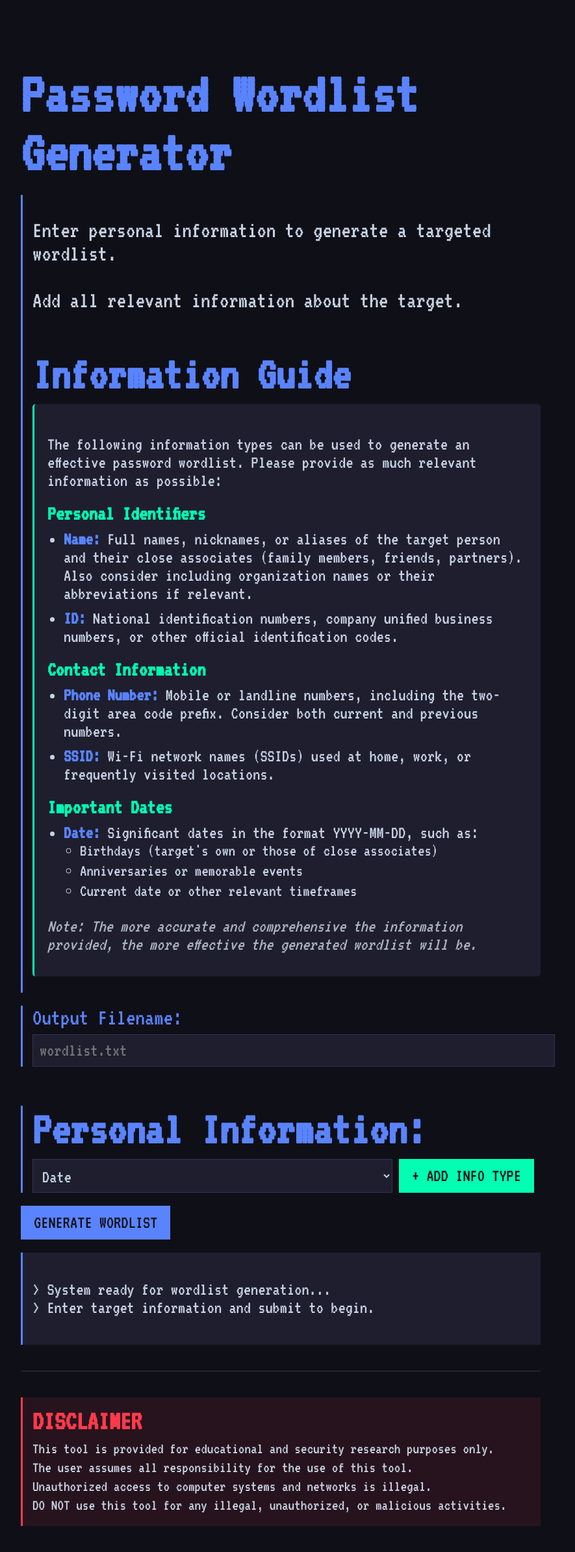
After one commit to 1PingSun/HackMaster-Pi, a FastAPI app: template templates/Wi-Fi/wordlist-generator.html in a window 1280 px wide. The commit adds this page. Shown: the whole page at 65% size, without its empty margins (208-1093 px from the left). Run offline with FastAPI, Linux system fonts and the light colour scheme; the template is opened without the code that fills it, so the values that code supplies are empty.

Commit message:
2025-03-30 Add wordlist generator front-end page

```diff
--- a/main.py
+++ b/main.py
@@ -16,6 +16,13 @@ def read_root(request: Request):
         {"request": request, "message": "Hello, World!"}
     )
 
+@app.get("/Wi-Fi/wordlist-generator", response_class=HTMLResponse)
+def read_wordlist_generator(request: Request):
+    return templates.TemplateResponse(
+        "Wi-Fi/wordlist-generator.html",
+        {"request": request, "message": "Wordlist Generator"}
+    )
+
 if __name__ == "__main__":
     import uvicorn
     uvicorn.run(app, host='0.0.0.0', port=4000)
--- a/static/css/styles.css
+++ b/static/css/styles.css
@@ -83,3 +83,29 @@ h2 {
 .card a:hover {
     text-decoration: underline;
 }
+
+/* ===== footer ===== */
+
+.footer {
+    margin-top: 40px;
+    padding-top: 20px;
+    border-top: 1px solid #323259;
+}
+
+.disclaimer {
+    background-color: rgba(255, 58, 76, 0.1);
+    border-left: 3px solid #ff3a4c;
+    padding: 15px;
+    margin-top: 20px;
+}
+
+.disclaimer h3 {
+    color: #ff3a4c;
+    margin-top: 0;
+    margin-bottom: 10px;
+}
+
+.disclaimer p {
+    font-size: 24px;
+    margin: 5px 0;
+}
--- /dev/null
+++ b/templates/Wi-Fi/wordlist-generator.html
@@ -0,0 +1,487 @@
+<!DOCTYPE html>
+<html lang="en">
+<head>
+    <title>Password Wordlist Generator</title>
+    <meta charset="UTF-8">
+    <meta name="viewport" content="width=device-width, initial-scale=1.0">
+    <link rel="stylesheet" href="{{ url_for('static', path='/css/styles.css') }}">
+    <meta name="theme-color" content="#0f0f17">
+    <style>
+        /* 補充樣式，僅針對字典生成器頁面 */
+        .form-group {
+            margin-bottom: 20px;
+            border-left: 3px solid #5a84ff;
+            padding-left: 15px;
+        }
+
+        .info-section {
+            margin-bottom: 25px;
+            padding-bottom: 10px;
+            border-bottom: 1px dashed #323259;
+        }
+
+        .info-section-title {
+            display: flex;
+            justify-content: space-between;
+            align-items: center;
+            margin-bottom: 10px;
+        }
+
+        .info-values {
+            margin-left: 20px;
+        }
+
+        label {
+            display: block;
+            margin-bottom: 8px;
+            color: #5a84ff;
+        }
+
+        input, select {
+            width: 100%;
+            padding: 10px;
+            background-color: #1e1e2f;
+            border: 1px solid #323259;
+            color: #c7d3e3;
+            font-family: 'VT323', monospace;
+            font-size: 28px;
+        }
+
+        button {
+            background-color: #5a84ff;
+            color: #0f0f17;
+            border: none;
+            padding: 12px 20px;
+            cursor: pointer;
+            font-family: 'VT323', monospace;
+            font-size: 28px;
+            text-transform: uppercase;
+            margin-right: 10px;
+            transition: background-color 0.3s;
+        }
+
+        button:hover {
+            background-color: #7a9cff;
+        }
+
+        .delete-btn {
+            background-color: #ff3a4c;
+            padding: 5px 10px;
+            font-size: 24px;
+        }
+
+        .delete-btn:hover {
+            background-color: #ff5a6c;
+        }
+
+        .add-btn {
+            background-color: #00ffb3;
+            color: #0f0f17;
+        }
+
+        .add-btn:hover {
+            background-color: #2affc1;
+        }
+
+        .input-group {
+            display: flex;
+            margin-bottom: 10px;
+        }
+
+        .input-group input, .input-group select {
+            flex: 1;
+            margin-right: 10px;
+        }
+
+        .input-group button {
+            width: auto;
+        }
+
+        .terminal-output {
+            background-color: #1e1e2f;
+            padding: 15px;
+            border-left: 3px solid #5a84ff;
+            margin-top: 20px;
+            white-space: pre-wrap;
+            min-height: 100px;
+            font-size: 28px;
+        }
+
+        .blink {
+            animation: blink 1s infinite;
+        }
+
+        @keyframes blink {
+            50% { opacity: 0; }
+        }
+
+        .status {
+            margin-top: 20px;
+            padding: 10px;
+            border-left: 3px solid #00ffb3;
+            font-size: 28px;
+        }
+
+        .status.error {
+            border-left-color: #ff3a4c;
+        }
+
+        .value-tag {
+            display: inline-block;
+            background-color: #1e1e2f;
+            color: #c7d3e3;
+            padding: 5px 10px;
+            margin: 5px;
+            border-radius: 3px;
+            border-left: 2px solid #00ffb3;
+            font-size: 28px;
+        }
+
+        .info-guide {
+            background-color: #1e1e2f;
+            padding: 20px;
+            border-radius: 5px;
+            border-left: 3px solid #00ffb3;
+            margin-bottom: 25px;
+        }
+
+        .info-guide p {
+            margin-bottom: 15px;
+            font-size: 28px;
+        }
+
+        .info-guide h3 {
+            color: #00ffb3;
+            margin-top: 20px;
+            margin-bottom: 10px;
+            font-size: 32px;
+        }
+
+        .info-guide ul {
+            margin: 0;
+            padding-left: 25px;
+        }
+
+        .info-guide li {
+            margin-bottom: 10px;
+            font-size: 28px;
+        }
+
+        .info-guide ul ul li {
+            font-size: 26px;
+            margin-bottom: 5px;
+        }
+
+        .info-guide strong {
+            color: #5a84ff;
+        }
+
+        .info-guide em {
+            color: #aab1c0;
+            font-style: italic;
+        }
+
+        /* 確保一致的標題顏色 */
+        h1 {
+            color: #5a84ff;
+        }
+
+        h3 {
+            color: #00ffb3;
+        }
+
+        .footer {
+            margin-top: 40px;
+            padding-top: 20px;
+            border-top: 1px solid #323259;
+        }
+
+        .disclaimer {
+            background-color: rgba(255, 58, 76, 0.1);
+            border-left: 3px solid #ff3a4c;
+            padding: 15px;
+            margin-top: 20px;
+        }
+
+        .disclaimer h3 {
+            color: #ff3a4c;
+            margin-top: 0;
+            margin-bottom: 10px;
+        }
+
+        .disclaimer p {
+            font-size: 24px;
+            margin: 5px 0;
+        }
+    </style>
+</head>
+<body>
+    <div class="container">
+        <h1>Password Wordlist Generator</h1>
+
+        <div class="form-group">
+            <p>Enter personal information to generate a targeted wordlist.</p>
+            <p>Add all relevant information about the target.</p>
+
+            <h2>Information Guide</h2>
+            <div class="info-guide">
+                <p>The following information types can be used to generate an effective password wordlist. Please provide as much relevant information as possible:</p>
+
+                <h3>Personal Identifiers</h3>
+                <ul>
+                    <li><strong>Name:</strong> Full names, nicknames, or aliases of the target person and their close associates (family members, friends, partners). Also consider including organization names or their abbreviations if relevant.</li>
+                    <li><strong>ID:</strong> National identification numbers, company unified business numbers, or other official identification codes.</li>
+                </ul>
+
+                <h3>Contact Information</h3>
+                <ul>
+                    <li><strong>Phone Number:</strong> Mobile or landline numbers, including the two-digit area code prefix. Consider both current and previous numbers.</li>
+                    <li><strong>SSID:</strong> Wi-Fi network names (SSIDs) used at home, work, or frequently visited locations.</li>
+                </ul>
+
+                <h3>Important Dates</h3>
+                <ul>
+                    <li><strong>Date:</strong> Significant dates in the format YYYY-MM-DD, such as:
+                        <ul>
+                            <li>Birthdays (target's own or those of close associates)</li>
+                            <li>Anniversaries or memorable events</li>
+                            <li>Current date or other relevant timeframes</li>
+                        </ul>
+                    </li>
+                </ul>
+
+                <p><em>Note: The more accurate and comprehensive the information provided, the more effective the generated wordlist will be.</em></p>
+            </div>
+        </div>
+
+        <form id="wordlistForm">
+            <div class="form-group">
+                <label for="output_filename">Output Filename:</label>
+                <input type="text" id="output_filename" name="output_filename" placeholder="wordlist.txt" required>
+            </div>
+
+            <div class="form-group">
+                <h2>Personal Information:</h2>
+                <div id="info-container">
+                    <!-- 資訊類別區塊會動態加入這裡 -->
+                </div>
+
+                <div class="input-group">
+                    <select id="new_info_type">
+                        <option value="date">Date</option>
+                        <option value="tel">Phone Number</option>
+                        <option value="name">Name</option>
+                        <option value="ID">ID Number</option>
+                        <option value="SSID">Wi-Fi SSID</option>
+                    </select>
+                    <button type="button" class="add-btn" onclick="addInfoType()">+ Add Info Type</button>
+                </div>
+            </div>
+
+            <button type="submit">Generate Wordlist</button>
+        </form>
+
+        <div class="terminal-output" id="output">
+> System ready for wordlist generation...
+> Enter target information and submit to begin.
+        </div>
+
+        <div class="status" id="status" style="display: none;">
+            Processing request...
+        </div>
+
+        <footer class="footer">
+            <div class="disclaimer">
+                <h3>DISCLAIMER</h3>
+                <p>This tool is provided for educational and security research purposes only.</p>
+                <p>The user assumes all responsibility for the use of this tool.</p>
+                <p>Unauthorized access to computer systems and networks is illegal.</p>
+                <p>DO NOT use this tool for any illegal, unauthorized, or malicious activities.</p>
+            </div>
+        </footer>
+    </div>
+
+    <script>
+        // 用來存儲所有資訊的物件
+        let infoData = {};
+
+        // 添加新的資訊類別
+        function addInfoType() {
+            const infoType = document.getElementById('new_info_type').value;
+            const infoTypeText = document.getElementById('new_info_type').options[document.getElementById('new_info_type').selectedIndex].text;
+
+            // 檢查是否已存在此類別
+            if (document.getElementById(`section-${infoType}`)) {
+                alert(`${infoTypeText} is already added.`);
+                return;
+            }
+
+            // 初始化資料結構
+            if (!infoData[infoType]) {
+                infoData[infoType] = [];
+            }
+
+            const container = document.getElementById('info-container');
+
+            // 創建新的資訊類別區塊
+            const sectionDiv = document.createElement('div');
+            sectionDiv.className = 'info-section';
+            sectionDiv.id = `section-${infoType}`;
+
+            sectionDiv.innerHTML = `
+                <div class="info-section-title">
+                    <h3>${infoTypeText}</h3>
+                    <button type="button" class="delete-btn" onclick="removeInfoType('${infoType}')">Remove this type</button>
+                </div>
+                <div class="input-group">
+                    <input type="text" id="new_value_${infoType}" placeholder="Enter ${infoTypeText.toLowerCase()} value">
+                    <button type="button" class="add-btn" onclick="addInfoValue('${infoType}')">Add</button>
+                </div>
+                <div class="info-values" id="values-${infoType}">
+                    <!-- 該類別的值會動態加入這裡 -->
+                </div>
+            `;
+
+            container.appendChild(sectionDiv);
+        }
+
+        // 移除資訊類別
+        function removeInfoType(infoType) {
+            const sectionElement = document.getElementById(`section-${infoType}`);
+            if (sectionElement) {
+                sectionElement.remove();
+                // 從資料中移除
+                delete infoData[infoType];
+            }
+        }
+
+        // 添加資訊值
+        function addInfoValue(infoType) {
+            const inputElement = document.getElementById(`new_value_${infoType}`);
+            const value = inputElement.value.trim();
+
+            if (!value) {
+                alert("Please enter a value.");
+                return;
+            }
+
+            // 檢查是否重複
+            if (infoData[infoType].includes(value)) {
+                alert("This value is already added.");
+                return;
+            }
+
+            // 添加到資料
+            infoData[infoType].push(value);
+
+            // 添加到 UI
+            const valuesContainer = document.getElementById(`values-${infoType}`);
+            const valueElement = document.createElement('div');
+            valueElement.className = 'value-tag';
+            valueElement.innerHTML = `
+                ${value} <button type="button" class="delete-btn" onclick="removeInfoValue('${infoType}', '${value}')">X</button>
+            `;
+
+            valuesContainer.appendChild(valueElement);
+
+            // 清空輸入框
+            inputElement.value = '';
+        }
+
+        // 移除資訊值
+        function removeInfoValue(infoType, value) {
+            // 從資料中移除
+            infoData[infoType] = infoData[infoType].filter(item => item !== value);
+
+            // 重新渲染該類別的所有值
+            const valuesContainer = document.getElementById(`values-${infoType}`);
+            valuesContainer.innerHTML = '';
+
+            infoData[infoType].forEach(val => {
+                const valueElement = document.createElement('div');
+                valueElement.className = 'value-tag';
+                valueElement.innerHTML = `
+                    ${val} <button type="button" class="delete-btn" onclick="removeInfoValue('${infoType}', '${val}')">X</button>
+                `;
+                valuesContainer.appendChild(valueElement);
+            });
+        }
+
+        // 表單提交
+        document.getElementById('wordlistForm').addEventListener('submit', function(e) {
+            e.preventDefault();
+
+            const statusDiv = document.getElementById('status');
+            const outputDiv = document.getElementById('output');
+
+            // 檢查是否添加了任何資訊
+            let hasInfo = false;
+            for (const type in infoData) {
+                if (infoData[type].length > 0) {
+                    hasInfo = true;
+                    break;
+                }
+            }
+
+            if (!hasInfo) {
+                alert("Please add at least one piece of information.");
+                return;
+            }
+
+            // 顯示處理狀態
+            statusDiv.className = 'status';
+            statusDiv.textContent = 'Processing request...';
+            statusDiv.style.display = 'block';
+
+            outputDiv.innerHTML = '> Starting wordlist generation...\n> Please wait, this may take a moment.';
+
+            // 整理要發送的資料
+            const formData = {
+                output_filename: document.getElementById('output_filename').value,
+                info_data: infoData
+            };
+
+            // 發送 JSON 資料到後端
+            fetch('/generate_wordlist', {
+                method: 'POST',
+                headers: {
+                    'Content-Type': 'application/json',
+                },
+                body: JSON.stringify(formData)
+            })
+            .then(response => {
+                if (!response.ok) {
+                    throw new Error('Server error: ' + response.status);
+                }
+                return response.json();
+            })
+            .then(data => {
+                if (data.success) {
+                    statusDiv.textContent = 'Wordlist generated successfully!';
+                    outputDiv.innerHTML = '> Wordlist generation complete.\n> File saved as: ' + data.filename + '\n> Generated ' + data.count + ' passwords.\n\n' + data.sample;
+
+                    if (data.download_link) {
+                        const downloadLink = document.createElement('a');
+                        downloadLink.href = data.download_link;
+                        downloadLink.textContent = 'Download Wordlist';
+                        downloadLink.className = 'download-link';
+                        downloadLink.style.display = 'block';
+                        downloadLink.style.marginTop = '20px';
+                        downloadLink.style.color = '#00ffb3';
+                        statusDiv.appendChild(downloadLink);
+                    }
+                } else {
+                    statusDiv.className = 'status error';
+                    statusDiv.textContent = 'Error: ' + data.error;
+                    outputDiv.innerHTML += '\n> ERROR: ' + data.error;
+                }
+            })
+            .catch(error => {
+                statusDiv.className = 'status error';
+                statusDiv.textContent = 'Error: ' + error.message;
+                outputDiv.innerHTML += '\n> CONNECTION ERROR: ' + error.message;
+            });
+        });
+    </script>
+</body>
+</html>
```
Also changed, not shown: templates/index.html (+12 -1 lines), templates/BLE/index.html (added).
